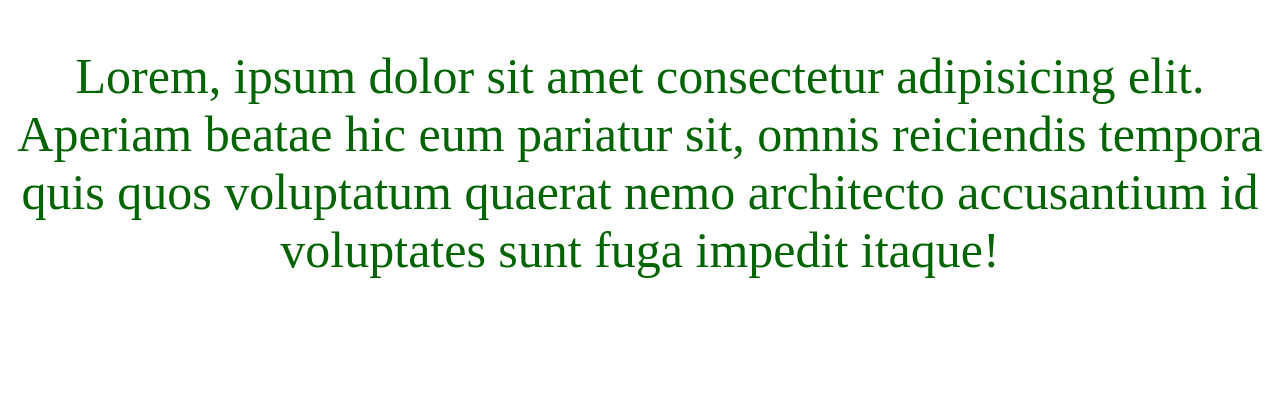
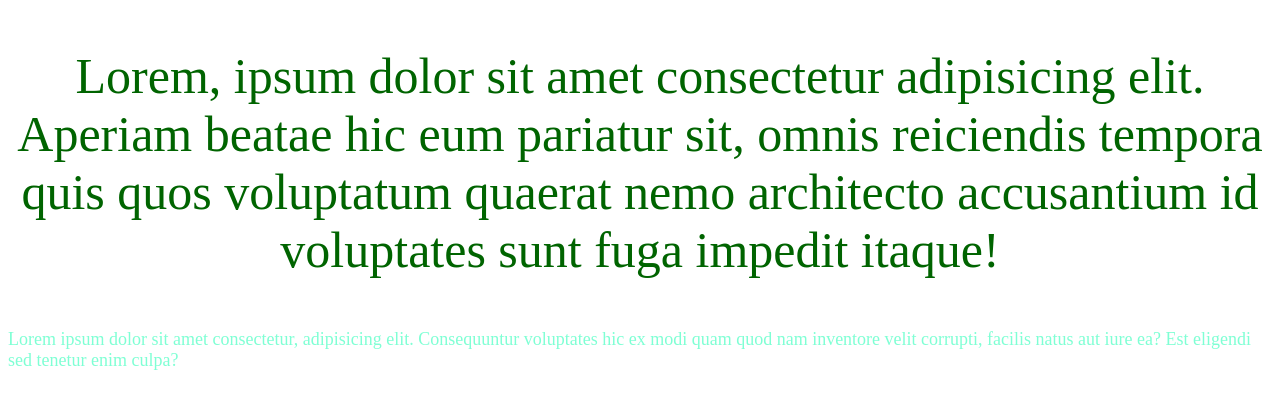
Before and after one commit to alaahakimi0/lec8g4, a plain HTML site: page Desktop/lec8g4/index.html in a window 1280 px wide. Shown: the part 95-504 px from the top of the page. Drawn offline with Linux system fonts and the light colour scheme.

Commit message:
edit  color of div and size

```diff
--- a/Desktop/lec8g4/index.html
+++ b/Desktop/lec8g4/index.html
@@ -11,5 +11,6 @@
     <p>Lorem, ipsum dolor sit amet consectetur adipisicing elit. Aperiam beatae hic eum pariatur sit, omnis reiciendis tempora quis quos voluptatum quaerat nemo architecto
         accusantium id voluptates sunt fuga impedit itaque!</p>
 
+        <div>Lorem ipsum dolor sit amet consectetur, adipisicing elit. Consequuntur voluptates hic ex modi quam quod nam inventore velit corrupti, facilis natus aut iure ea? Est eligendi sed tenetur enim culpa?</div>
 </body>
 </html>
--- a/Desktop/lec8g4/style.css
+++ b/Desktop/lec8g4/style.css
@@ -7,3 +7,7 @@ p{
     text-align: center;
     font-size: 50px;
 }
+div{
+    color: aquamarine;
+    font-size: large;
+}
```
